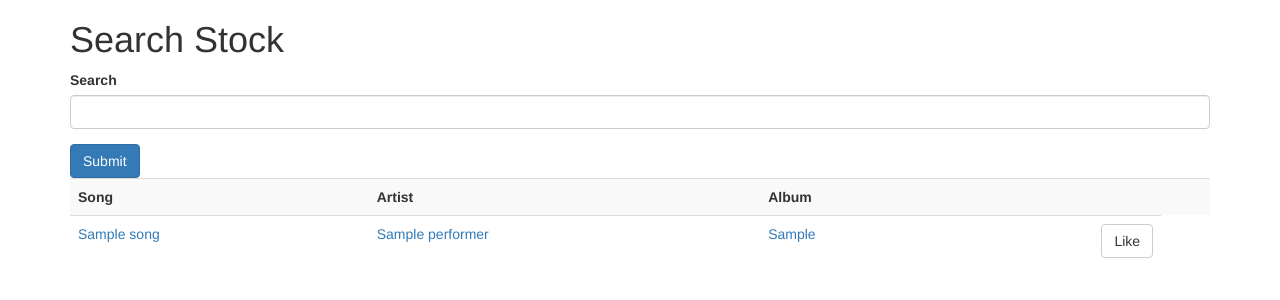
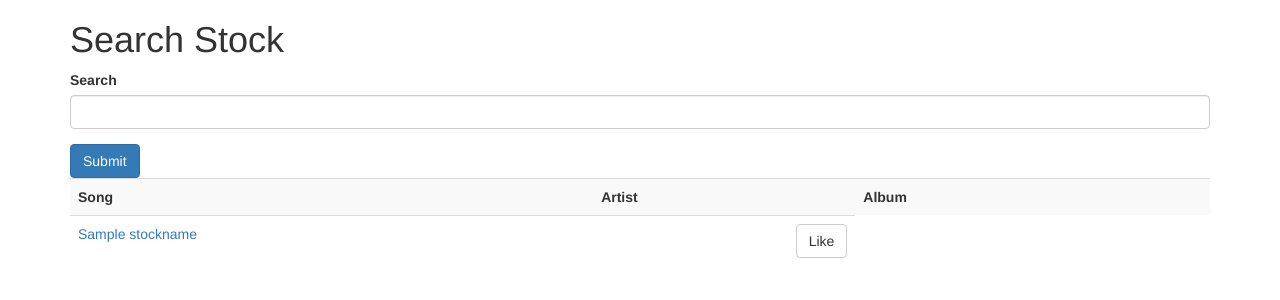
Before and after one commit to chuyuehlin/temp, a Flask app: template templates/search.html in a window 1280 px wide. Shown: the part 50-350 px from the top of the page. Run offline with Flask 2, Linux system fonts and the light colour scheme; the template is opened without the code that fills it: most values are stand-ins (such as "Sample title", 1, 10 or a date in 2020); some libraries are stand-ins or nearby versions.

Commit message:
CompleteSearchForStock

```diff
--- a/app.py
+++ b/app.py
@@ -2,6 +2,7 @@ from flask import Flask, render_template, flash, redirect, url_for, session, req
 from wtforms import Form, StringField, TextAreaField, PasswordField, validators
 from functools import wraps
 import requests
+import json
 
 app = Flask(__name__)
 
@@ -123,18 +124,22 @@ def quicksearch(song):
 @app.route('/search', methods=['GET', 'POST'])
 def search():
     if request.method == 'POST':
-        song = request.form['Stock']
-        searchjson = {"query": {"term": {"symbolId": {"value": song}}}}
+        stock = request.form['Stock']
+        searchjson = {"query": {"term": {"symbolId": {"value": stock}}}}
         print(searchjson)
-        result = requests.post('http://clip3.cs.nccu.edu.tw:9200/chart/_search', json=searchjson)
-        result = result.json()
+        result = requests.post('http://clip3.cs.nccu.edu.tw:9200/meta/_search', json=searchjson)
+        result = result.json() #result is a dictionary
+
+        print(result)
         if result['hits']['total']['value'] != 0:
-            return render_template('search.html', songs = result)
+            #print(type(result['hits']['hits'][0]['_source']))
+            stockname = result['hits']['hits'][0]['_source']['nameZhTw']
+            print(type(stockname))
+            return render_template('search.html', stockname = stockname)
         else:
             msg = 'NO STOCKS FOUND'
             return render_template('search.html', error = msg)
 
-        print(result.json())
     return render_template('search.html')
 
 @app.route('/playlist')
--- a/templates/search.html
+++ b/templates/search.html
@@ -1,6 +1,7 @@
 {% extends 'layout.html' %}
 
 {% block body %}
+  <html lang="zh-Hant-TW">
     <h1>Search Stock</h1>
     <form action="" method="POST">
       <div class="form-group">
@@ -9,7 +10,7 @@
       </div>
       <button type="submit" class="btn btn-primary">Submit</button>
     </form>
-  {% if songs %}
+    {% if stockname %}
     <table class="table table-striped">
       <tr>
         <th>Song</th>
@@ -18,14 +19,10 @@
         <th></th>
         <th></th>
       </tr>
-    {% for song in songs %}
         <tr>
-        <td><a href="/quicksearch/{{song.Song}}">{{song.Song}}</a></td>
-        <td><a href="/quicksearch/{{song.Performer}}">{{song.Performer}}</td>
-        <td><a href="/quicksearch/{{song.spotify_track_album}}">{{song.spotify_track_album}}</td>
-        <td><a href="/addtoPlaylist/{{song.SongID}}" class="btn btn-default pull-right">Like</a></td>
+          <td><a href="/quicksearch/{{stockname}}">{{stockname}}</td>
+          <td><a href="/addtoPlaylist/{{stockname}}" class="btn btn-default pull-right">Like</a></td>
         </tr>
-    {% endfor %}
     </table>
     {% endif %}
 {% endblock %}
```
Also changed, not shown: 1 other file. Lines whose indentation alone changed are shown as unchanged.
